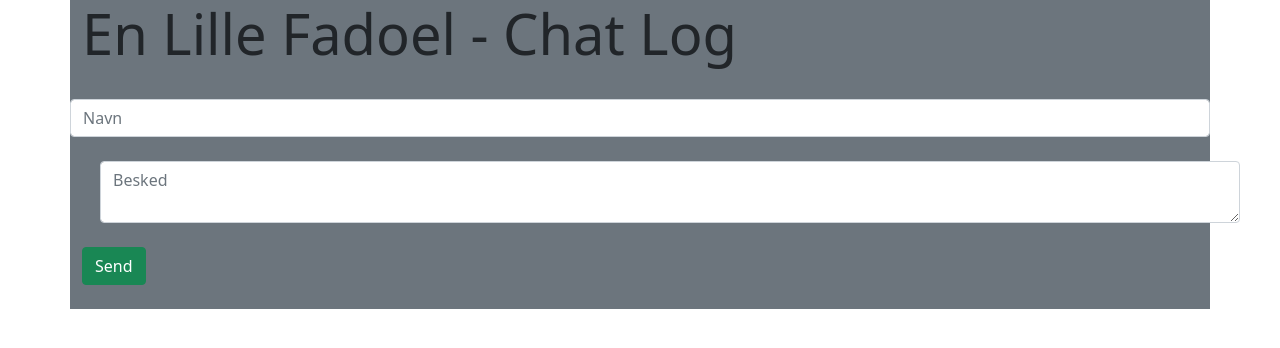
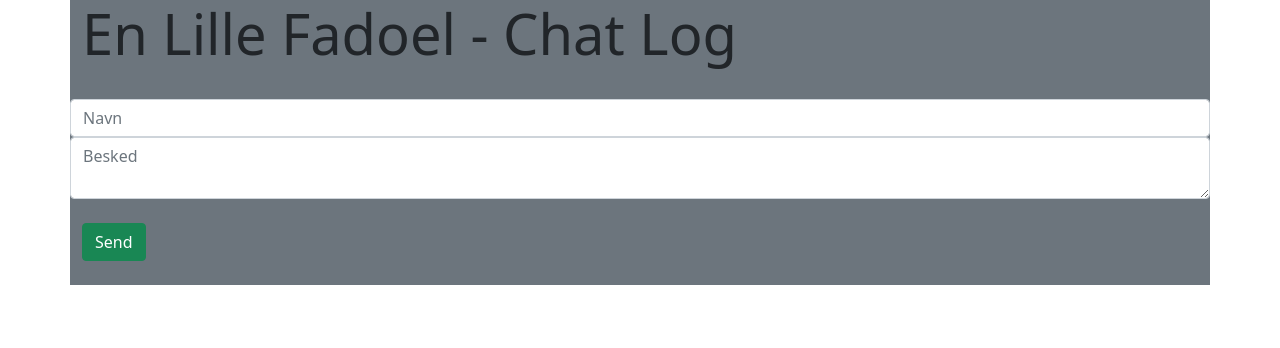
Before and after one commit to MaybeMike1/chatLog, a website: page index.html in a window 1280 px wide. Drawn offline with nearby package versions, Linux system fonts and the light colour scheme; no server answers.

Commit message:
Probably works now

```diff
--- a/index.html
+++ b/index.html
@@ -13,7 +13,7 @@
             <div class="row">
                 <input style="margin-right:30px" id="name" class="form-control" placeholder="Navn" required />
                 <br />
-                <textarea style="margin-left: 30px" id="message" class="form-control" placeholder="Besked" required></textarea>
+                <textarea id="message" class="form-control" placeholder="Besked" required></textarea>
             </div>
             <br />
             <button id="send" class="btn btn-success">Send</button>
```
